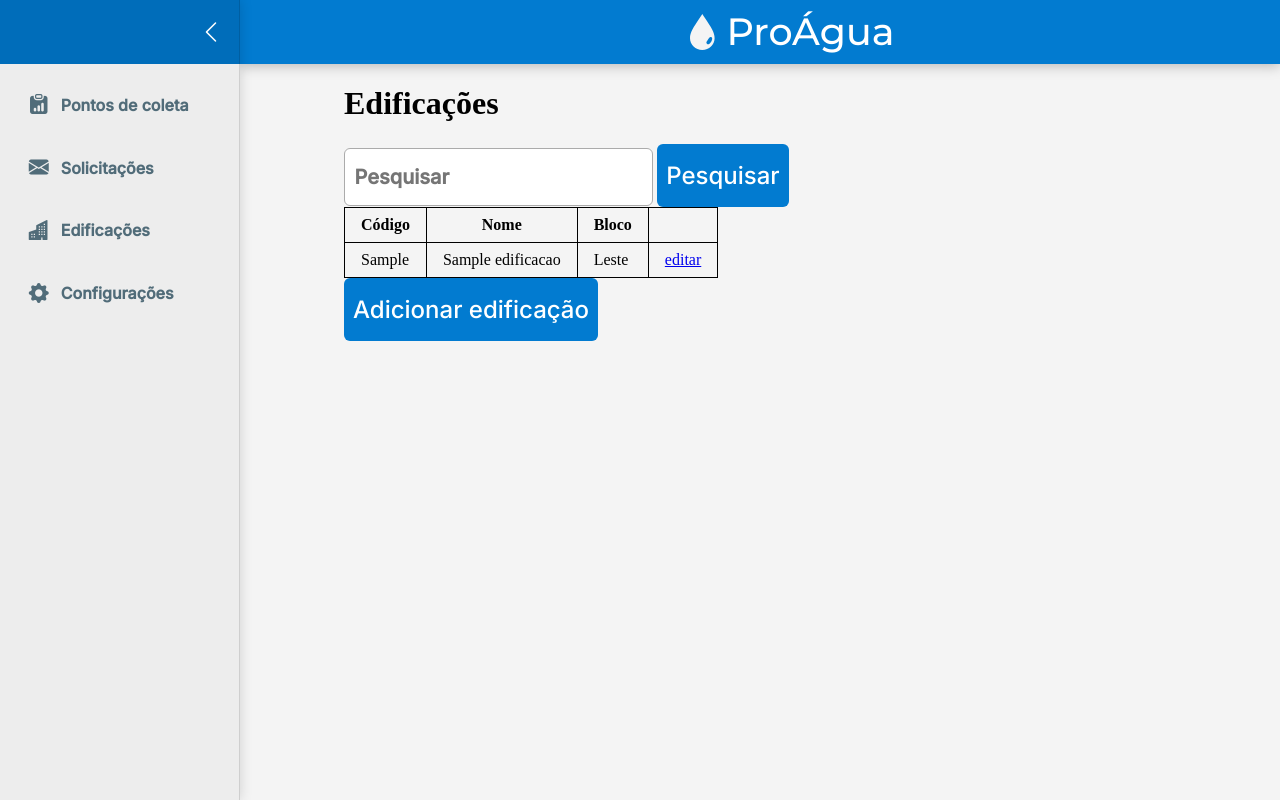
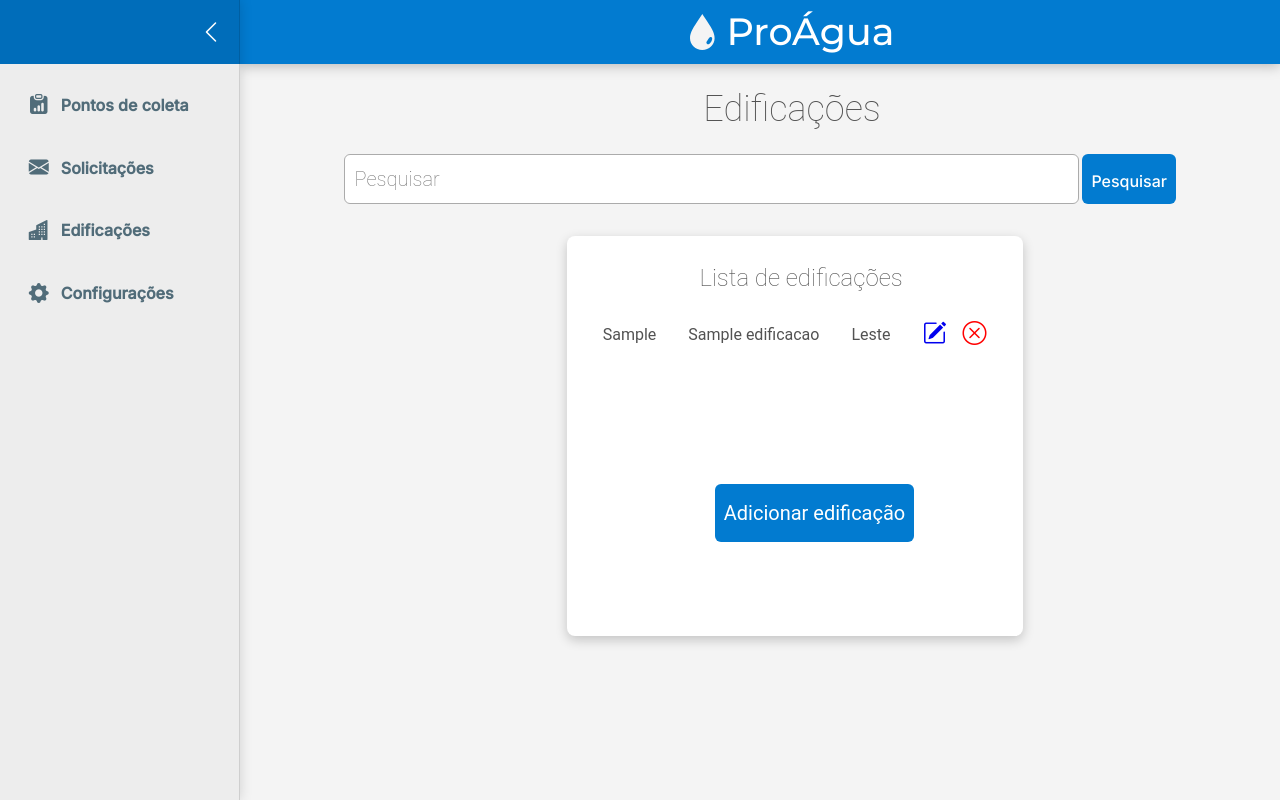
Before and after one commit to vynijales/ProAgua-backend-test, a Django app: page /edificacao/ in a window 1280 px wide. Run offline with Django 4.2, Linux system fonts and the light colour scheme; a user stored in the database is signed in; tables that the repository leaves empty hold one stand-in row (values such as "Sample post").

Commit message:
Alterações de design

```diff
--- /dev/null
+++ b/proagua/static/stylesheets/privado/edificacoes.css
@@ -0,0 +1,63 @@
+h1{
+    text-align: center;
+    font-family: Roboto, sans-serif;
+    font-weight: 100;
+    color: #525252;
+    font-size: 4.5vh;
+    padding-left: 5vw;
+}
+h2{
+    text-align: center;
+    font-family: Roboto, sans-serif;
+    font-weight: 100;
+    color: #525252;
+    margin-top: 1vh;
+    padding-left: 1vw;
+}
+
+#search-bar2{
+    font-family: Roboto, sans-serif;
+    flex-grow: 1;
+    height: 2vh;
+    margin-right: 0.25vw;
+    margin-bottom: 4vh;
+    font-weight: 100;
+}
+
+#botao-pesquisar{
+    font-size: 2vh;
+    height: 6.2vh;
+}
+
+.card{
+    height: 45vh;
+    padding: 20px;
+    margin-left: 17.4vw;
+    width: 50%;
+    border-radius: 8px;
+    background-color: white;
+    box-shadow: 0px 4px 12px 0px rgba(0, 0, 0, 0.2);
+}
+
+table, th, td{
+    font-family: Roboto, sans-serif;
+    color: #525252;
+    border-style: hidden;
+
+}
+
+
+#add-edif{
+    font-size: 2.5vh;
+    margin-top: 16vh;
+    margin-left: 10vw;
+    font-family: Roboto, sans-serif;
+}
+
+#edit{
+    font-size: 3vh;
+}
+#delete{
+    font-size: 3vh;
+    color: red;
+}
--- a/proagua/templates/privado/edificacoes.html
+++ b/proagua/templates/privado/edificacoes.html
@@ -1,29 +1,35 @@
 {% extends 'privado/base.html' %}
 {% load static %}
+
+{% block stylesheets %}
+<link rel="stylesheet" href="{% static 'stylesheets/privado/edificacoes.css' %}">
+{% endblock %}
 
 {% block content %}
 <h1>Edificações</h1>
 
-<form method="get">
-    <input type="text" name="q" placeholder="Pesquisar" />
-    <input type="submit" value="Pesquisar">
+<form method="get" style="display:flex;">
+    <input id="search-bar2" type="text" name="q" placeholder="Pesquisar" />
+    <input id="botao-pesquisar" type="submit" value="Pesquisar">
 </form>
 
-<table>
-    <tr>
-        <th>Código</th>
-        <th>Nome</th>
-        <th>Bloco</th>
-    </tr>
+<div class="card">
+    <h2>Lista de edificações</h2>
+    <table id="tabela">
         {% for edificacao in edificacoes %}
         <tr>
             <td>{{ edificacao.codigo }}</td>
             <td>{{ edificacao.nome }}</td>
             <td>{{ edificacao.get_bloco_display | capfirst }}</td>
-        <td><a href="{% url 'editar_edificacao' edificacao.id %}">editar</a></td>
+            <td><a href="{% url 'editar_edificacao' edificacao.id %}" style="text-decoration: none;" title="editar">
+                <i id="edit" class="bi bi-pencil-square"></i>&nbsp&nbsp&nbsp&nbsp</a><i id="delete" class="bi bi-x-circle"></i>
+            </td>
         </tr>
         {% endfor %}
     </table>
-<button onclick="window.location.href = `{% url 'criar_edificacao' %}`">Adicionar edificação</button>
+    <button id="add-edif" onclick="window.location.href = `{% url 'criar_edificacao' %}`">Adicionar edificação</button>
+</div>
+
+
 
 {% endblock %}
```
Lines whose indentation alone changed are shown as unchanged.
